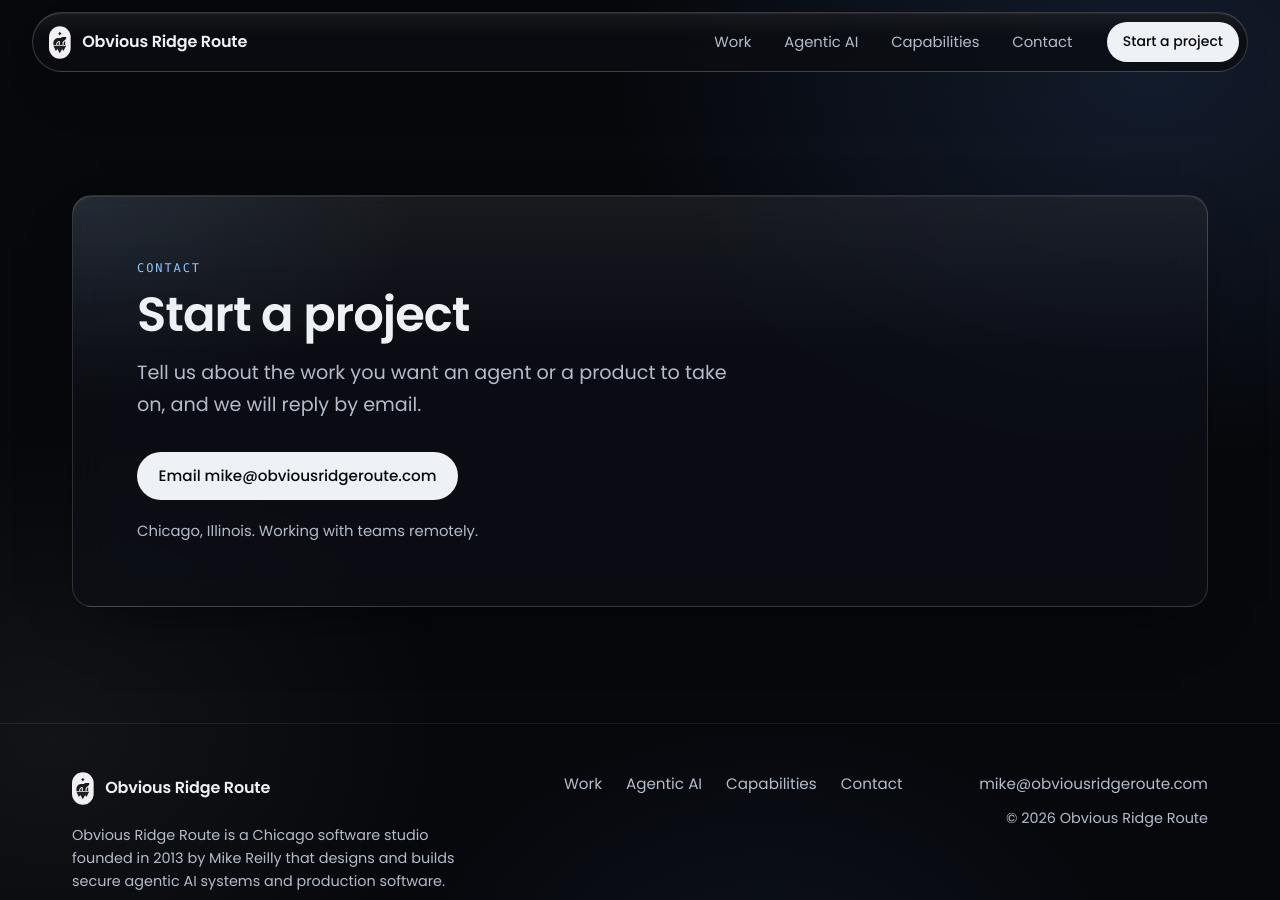
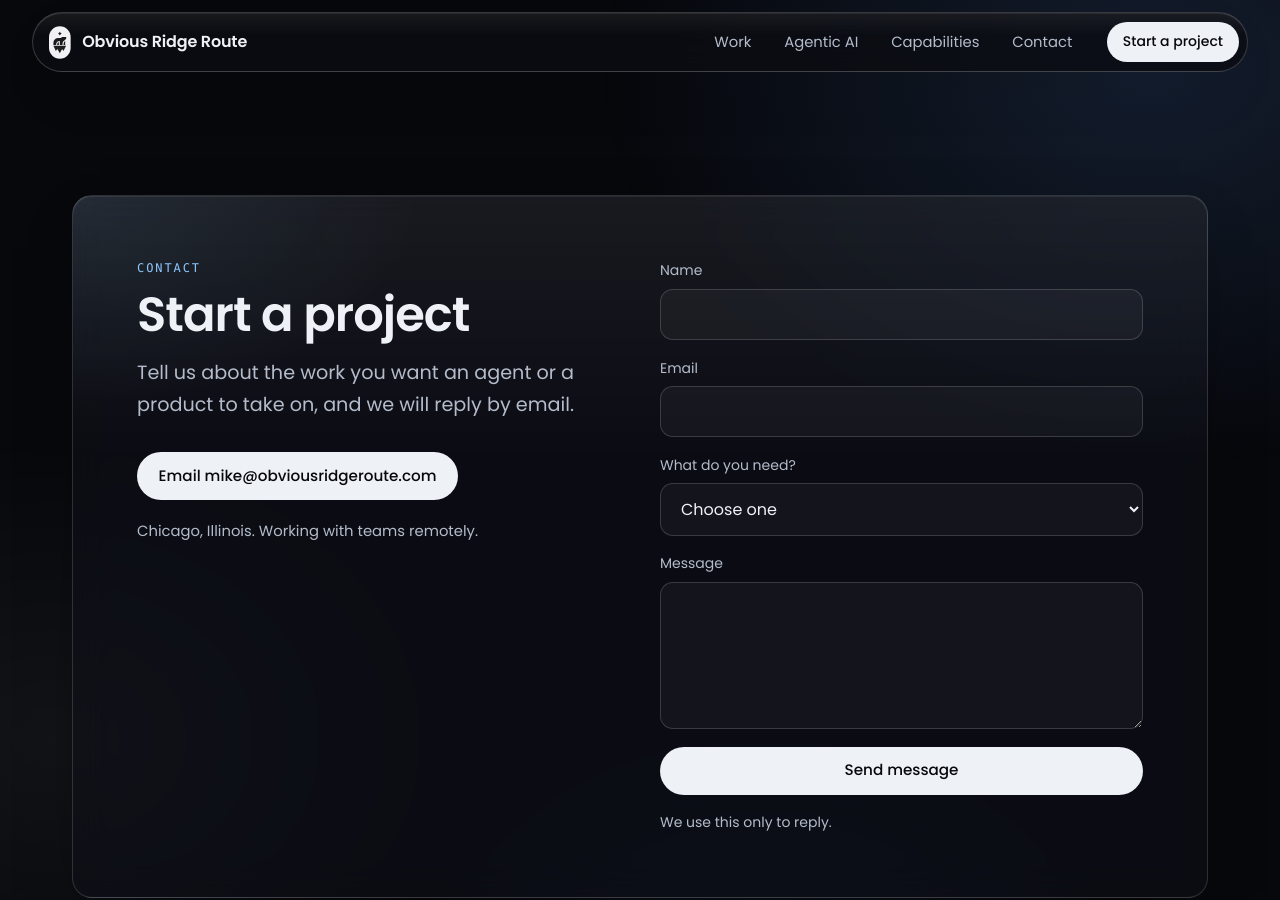
Before and after one commit to Obvious-Ridge-Route/Obvious-Ridge-Route.github.io, a Jekyll site: the page built from index.html, in a window 1280 px wide and 900 px high, scrolled down 5232 px. Built offline with Jekyll 4.4.1, drawn with Linux system fonts in a browser that asks for light colours.

Commit message:
Turn on the contact form
The homepage form now posts to the Formspree form ORR Website Contact
(xwlleyll), created through the claim link and emailing
mike@obviousridgeroute.com. Name and message fields stop at the same
100 and 5,000 character limits Formspree enforces, and the site test
checks them. README documents where the form's settings live and how
to recreate it.

Co-authored-by: Cursor <cursoragent@cursor.com>

```diff
--- a/_config.yml
+++ b/_config.yml
@@ -37,7 +37,7 @@ same_as: []
 
 # Paste the form id from formspree.io (the part after /f/) to turn on the
 # homepage contact form. Leave empty to show only the email link.
-formspree_id: ""
+formspree_id: "xwlleyll"
 
 # Verification tokens from Google Search Console and Bing Webmaster Tools
 # (the content="..." value of their meta tag). Leave empty until you have them.
--- a/_includes/contact-form.html
+++ b/_includes/contact-form.html
@@ -2,7 +2,7 @@
   <form class="form" action="https://formspree.io/f/{{ site.formspree_id }}" method="POST" novalidate data-contact-form>
     <div class="field">
       <label for="contact-name">Name</label>
-      <input class="input" id="contact-name" name="name" type="text" autocomplete="name" required aria-describedby="contact-name-error">
+      <input class="input" id="contact-name" name="name" type="text" autocomplete="name" maxlength="100" required aria-describedby="contact-name-error">
       <p class="field__error" id="contact-name-error" data-error-for="name"></p>
     </div>
     <div class="field">
@@ -23,7 +23,7 @@
     </div>
     <div class="field">
       <label for="contact-message">Message</label>
-      <textarea class="input" id="contact-message" name="message" rows="5" required aria-describedby="contact-message-error"></textarea>
+      <textarea class="input" id="contact-message" name="message" rows="5" maxlength="5000" required aria-describedby="contact-message-error"></textarea>
       <p class="field__error" id="contact-message-error" data-error-for="message"></p>
     </div>
     <div class="form__trap" aria-hidden="true">
```
Also changed, not shown: tests/site/site.test.js (+2 -0 lines), README.md.
